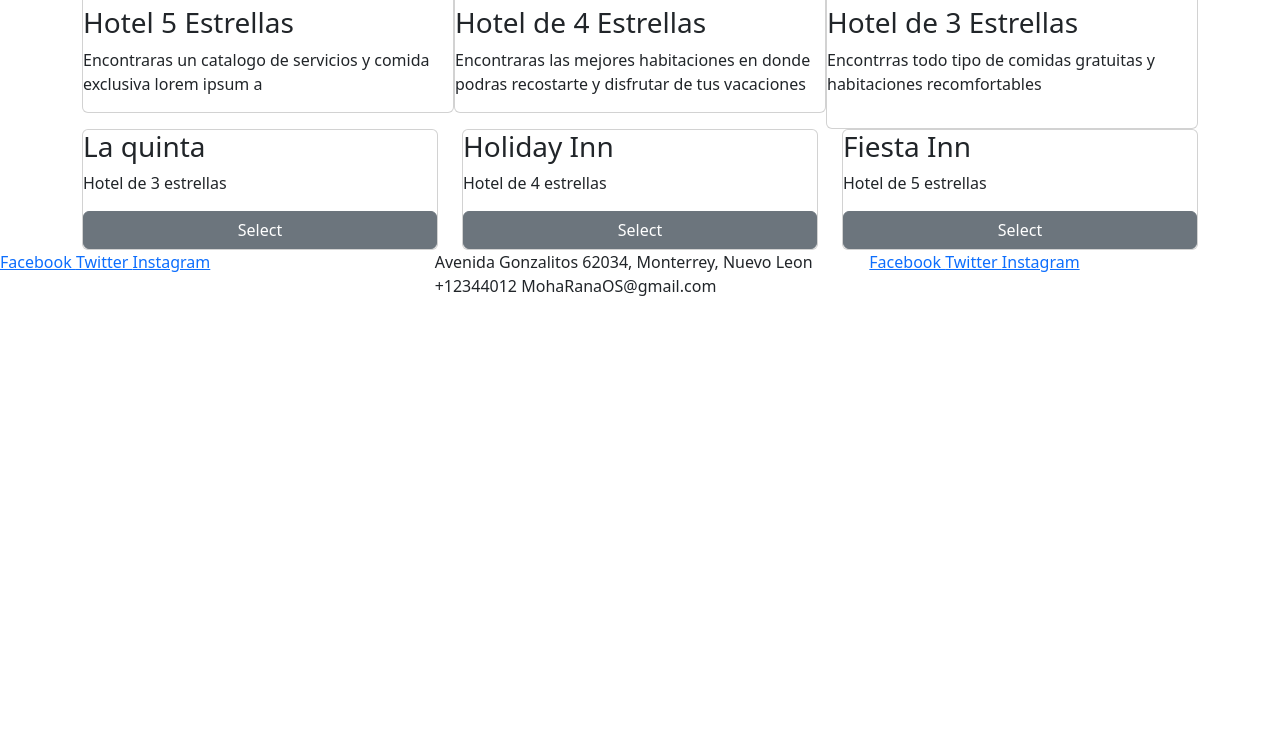
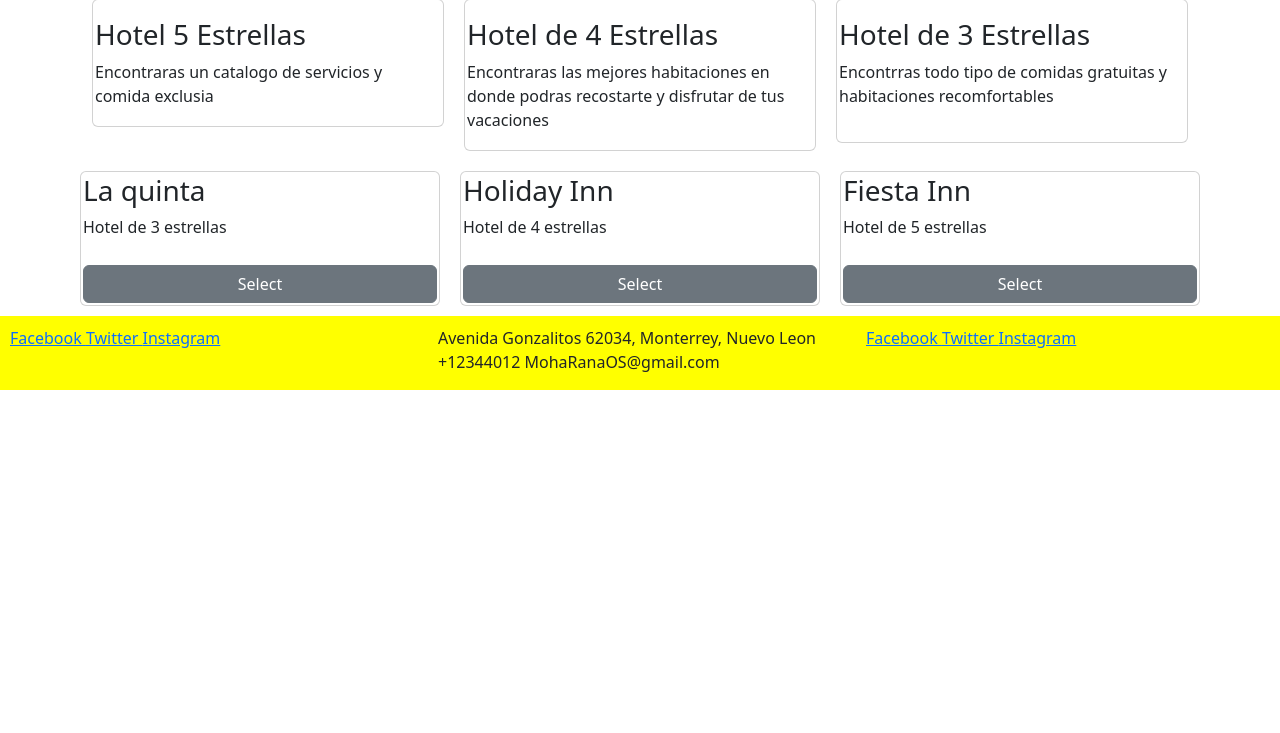
Before and after one commit to MohRaNa/guia-hoteles, a website: page index.html in a window 1280 px wide. Shown: the part 67-800 px from the top of the page. Drawn offline with nearby package versions, Linux system fonts and the light colour scheme.

Commit message:
Added css content

```diff
--- /dev/null
+++ b/css/styles.css
@@ -0,0 +1,17 @@
+
+footer {
+    padding: 10px 10px 0 10px;
+    background-color: yellow;
+    margin-bottom: 0px;
+}
+.card-hotel{
+    flex: 1 150px;
+    padding: 2px 2px 2px 2px;
+    height: 100%;
+    margin: 10px 10px 10px 10px;
+}
+
+.btn-reserve{
+    width: 100%;
+    margin-top: 10px;
+}
--- a/index.html
+++ b/index.html
@@ -1,70 +1,56 @@
 <!doctype html>
 <html lang="en">
   <head>
+    <link href="./node_modules/bootstrap/dist/css/bootstrap.min.css" rel="stylesheet" >
+    <link href="./css/styles.css" rel="stylesheet">
     <meta charset="utf-8">
     <meta name="viewport" content="width=device-width, initial-scale=1">
     <title>Hoteles</title>
-    <link href="./node_modules/bootstrap/dist/css/bootstrap.min.css" rel="stylesheet" >
-    <link href="./styles.css" rel="stylesheet">
+
   </head>
   <body>
-    <div class="container-fluid">
+    <div class="container-fluid justify-content-center">
         <h1 class="text-bg-primary">Hoteles</h1>
     </div>
   <div class="container">
     <div class="d-flex flex-wrap">
-
-        <div class="col-sm-4">
-          <div class="card">
+        <div class="card card-hotel">
           <p>
             <h3 class="card-title"> Hotel 5 Estrellas</h3>
-            <p1> Encontraras un catalogo de servicios y comida exclusiva
-              lorem ipsum
-              a
+            <p1> Encontraras un catalogo de servicios y comida exclusia
             </p1>
           </p>
-          </div>
         </div>
-        <div class="col-sm-4">
-          <div class="card">
+        <div class="card card-hotel">
           <p>
             <h3 class="card-title" >Hotel de 4 Estrellas</h3>
             <p1> Encontraras las mejores habitaciones en donde podras recostarte y disfrutar de tus vacaciones</p>
          </p>
-          </div>
-            </div>
-        <div class="col-sm-4">
-          <div class="card">
+        </div>
+        <div class="card card-hotel">
           <p>
           <h3 class="card-title"> Hotel de 3 Estrellas</h3>
           <p> Encontrras todo tipo de comidas gratuitas y habitaciones recomfortables</p>
           </p>
-          </div>
         </div>
     </div>
   </div>
   <div class="container">
     <div class="row">
-      <div class="col-md">
-        <div class="card">
-          <h3 class="card-title"> La quinta </h4>
+      <div class="card card-hotel d-flex flex-column justify-content-around">
+          <h3 class="card-title"> La quinta </h3>
           <p> Hotel de 3 estrellas</p>
-          <button type="button" class="btn btn-secondary">Select</button>
-        </div>
+          <button type="button" class="btn btn-secondary btn-reserve">Select</button>
       </div>
-      <div class="col-md">
-        <div class="card">
-          <h3 class="card-title"> Holiday Inn </h4>
+      <div class="card card-hotel d-flex flex-column justify-content-around">
+          <h3 class="card-title"> Holiday Inn </h3>
           <p> Hotel de 4 estrellas</p>
-          <button type="button" class="btn btn-secondary">Select</button>
-        </div>
+          <button type="button" class="btn btn-secondary btn-reserve">Select</button>
       </div>
-      <div class="col-md">
-        <div class="card">
-          <h3 class="card-title"> Fiesta Inn </h4>
+      <div class="card card-hotel d-flex flex-column justify-content-around">
+          <h3 class="card-title"> Fiesta Inn </h3>
           <p> Hotel de 5 estrellas</p>
-          <button type="button" class="btn btn-secondary">Select</button>
-        </div>
+          <button type="button" class="btn btn-secondary btn-reserve">Select</button>
       </div>
     </div>
   </div>
--- a/styles.css
+++ /dev/null
@@ -1,6 +0,0 @@
-
-.footer {
-    padding: 10px 10px 0 10px;
-    background-color: yellow;
-    margin-bottom: 0px;
-}
```
